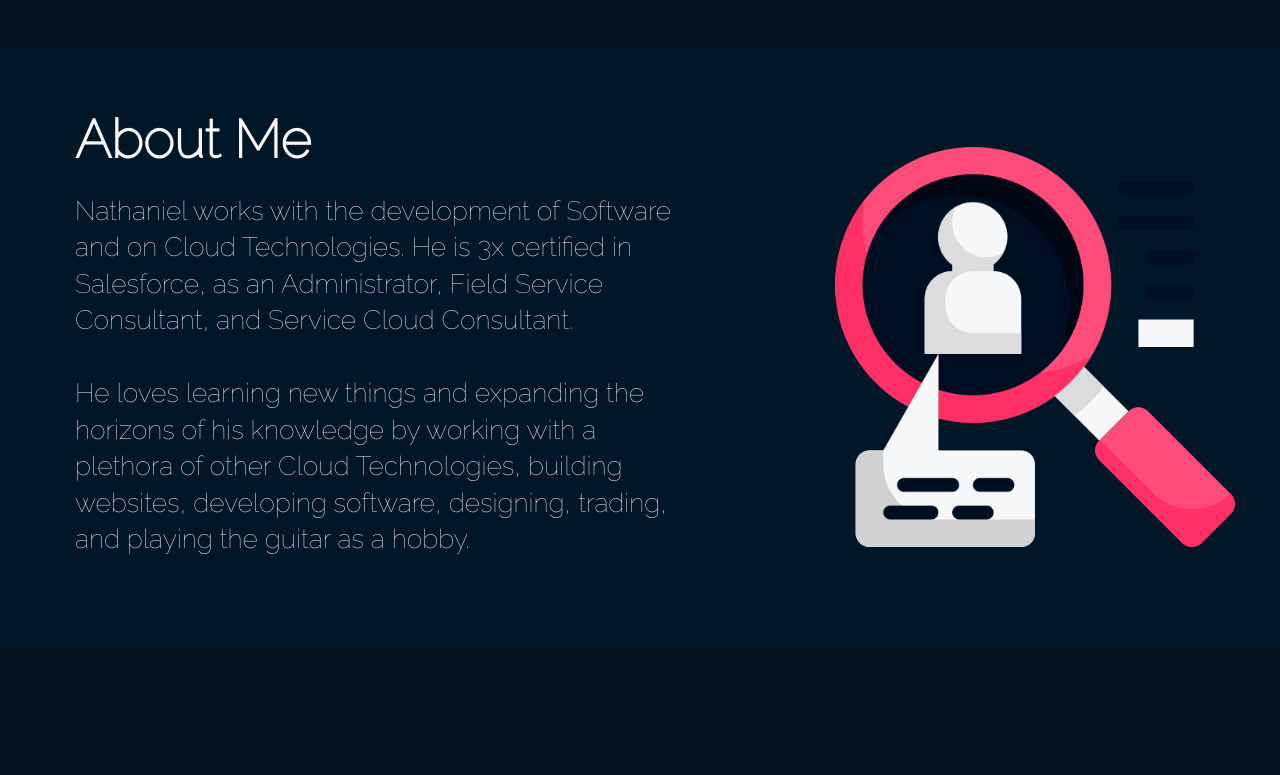
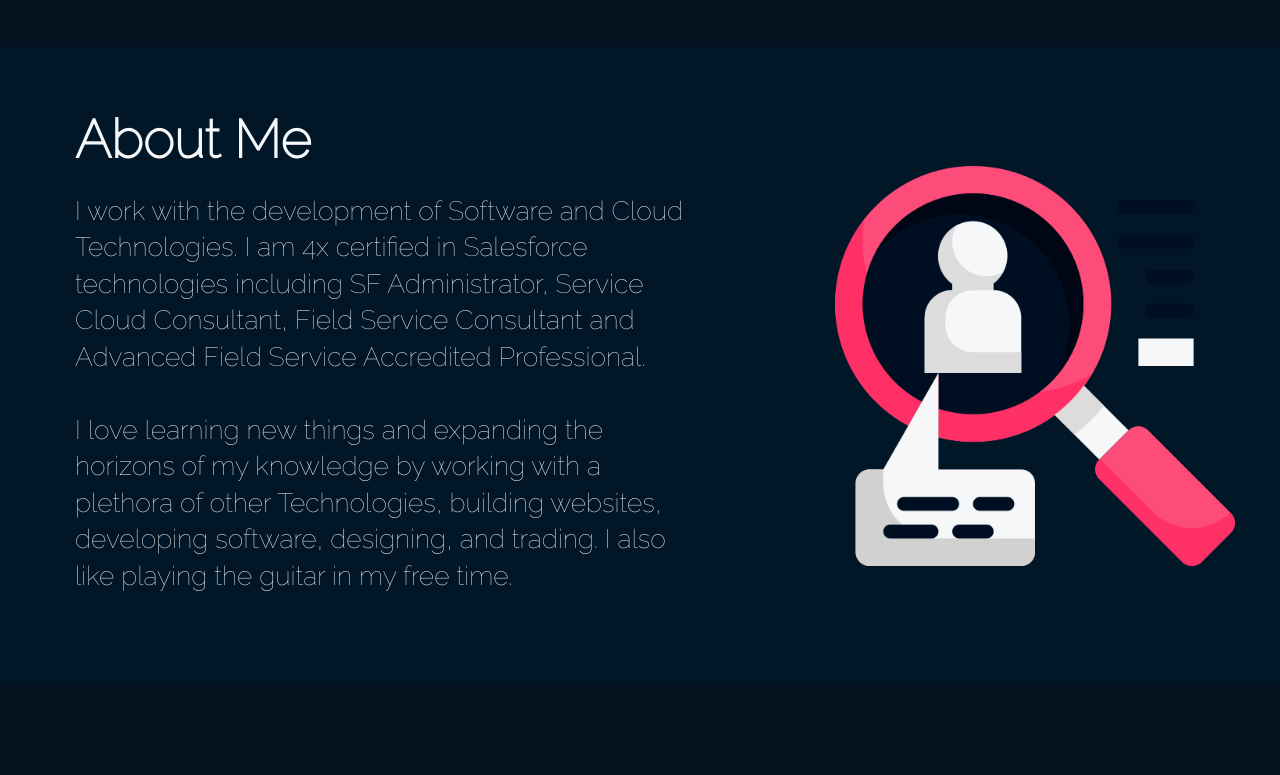
Before and after one commit to nathanielmathew/MyPortfolio, a Gatsby site: page / in a window 1280 px wide. Shown: the part 621-1396 px from the top of the page. Built offline with nearby package versions, Linux system fonts and the light colour scheme; Gatsby itself is replaced by a stand-in of ours; a web font is replaced by a local one.

Commit message:
Update index.js

```diff
--- a/src/pages/index.js
+++ b/src/pages/index.js
@@ -29,9 +29,9 @@ const IndexPage = props => (
     <div className="about-container frame light">
       <div className="about">
         <h1 data-sal="fade" data-sal-duration="500">About Me</h1>
-        <p data-sal="fade" data-sal-duration="1000">Nathaniel works with the development of Software and on Cloud Technologies. He is 3x certified in Salesforce, as an Administrator, Field Service Consultant, and Service Cloud Consultant. <br />
+        <p data-sal="fade" data-sal-duration="1000">I work with the development of Software and Cloud Technologies. I am 4x certified in Salesforce technologies including SF Administrator, Service Cloud Consultant, Field Service Consultant and Advanced Field Service Accredited Professional. <br />
           <br />
-          He loves learning new things and expanding the horizons of his knowledge by working with a plethora of other Cloud Technologies, building websites, developing software, designing, trading, and playing the guitar as a hobby.</p>
+          I love learning new things and expanding the horizons of my knowledge by working with a plethora of other Technologies, building websites, developing software, designing, and trading. I also like playing the guitar in my free time.</p>
       </div>
       <div className="about-img" data-sal="slide-up" data-sal-duration="1000">
       <Img fluid={props.data.about.childImageSharp.fluid}
```
